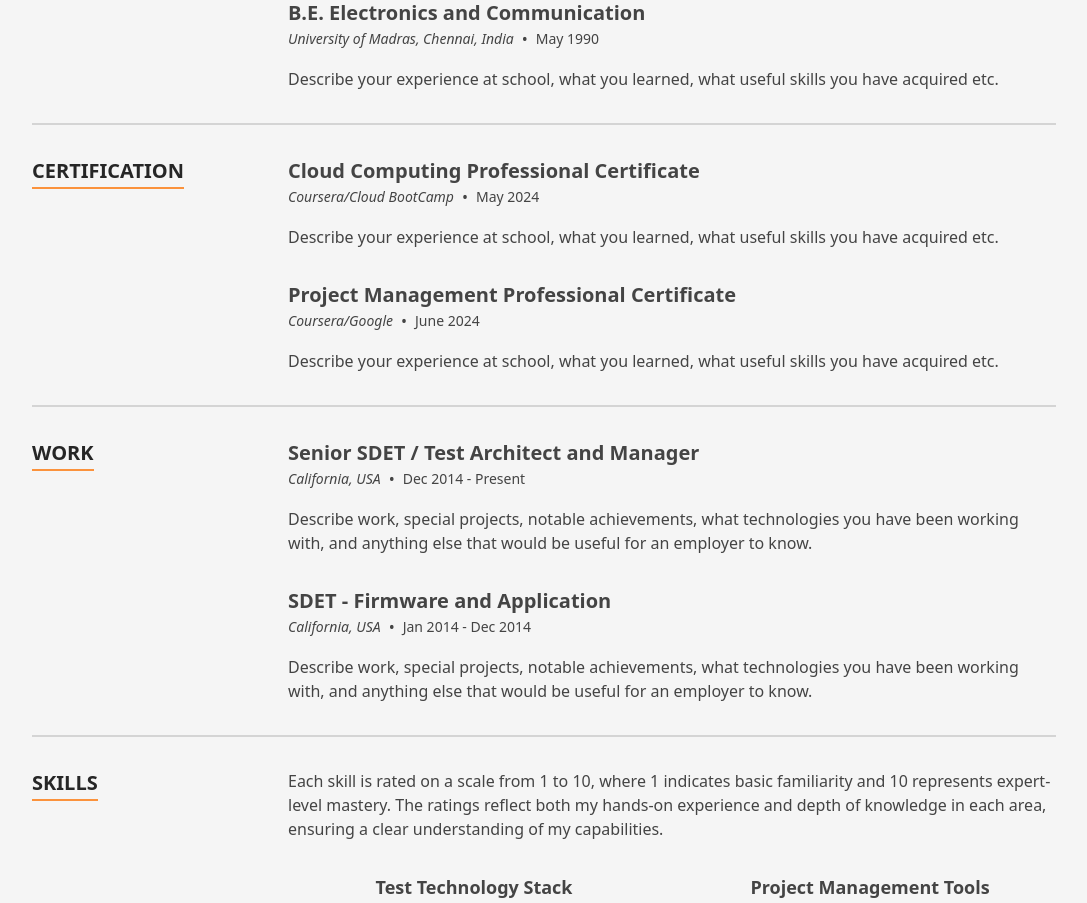
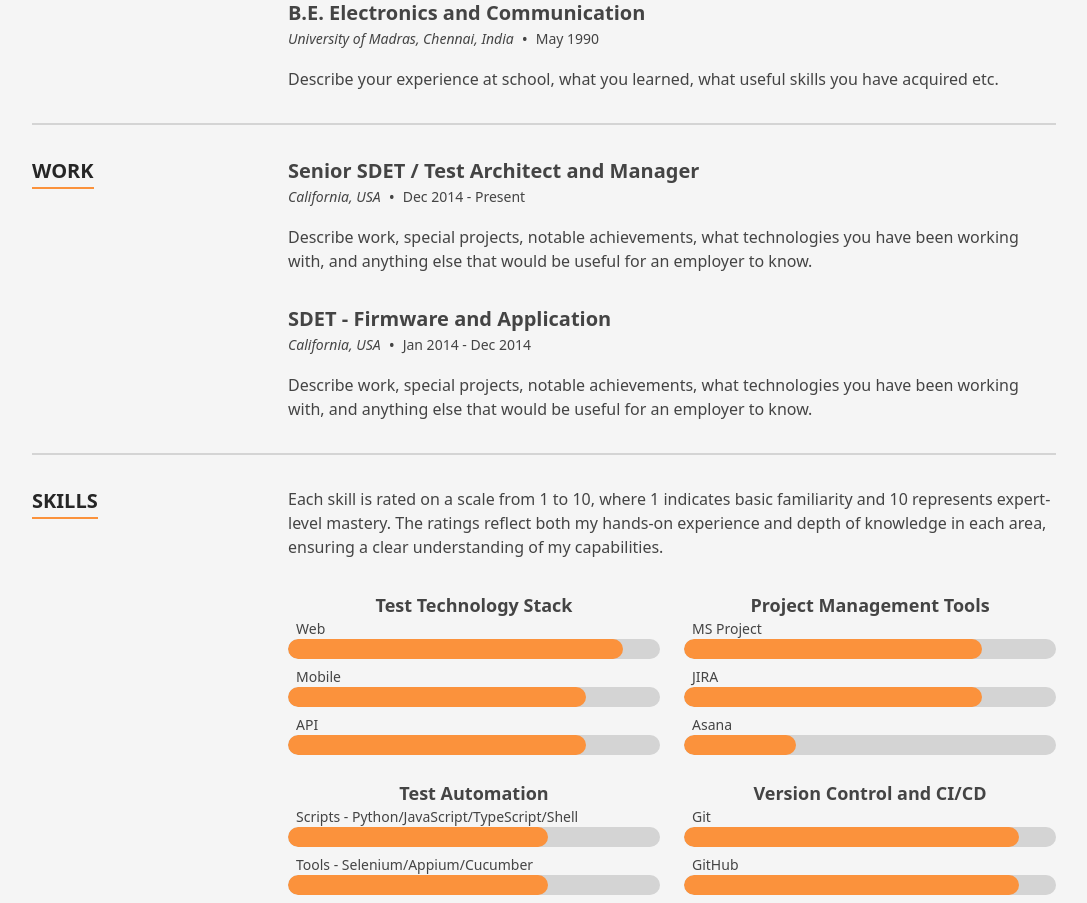
Before and after one commit to jawaharvinayagamurthy/myportfolio-react, a Next.js app: page / in a window 1280 px wide. Shown: the part 2000-2903 px from the top of the page, without its empty margins (96-1183 px from the left). Built offline with nearby package versions, Linux system fonts and the light colour scheme.

Commit message:
Updates to fix hydration

```diff
--- a/src/components/Sections/Resume/TimelineItem.tsx
+++ b/src/components/Sections/Resume/TimelineItem.tsx
@@ -2,7 +2,7 @@ import {FC, memo,} from 'react';
 
 import {TimelineItem} from '../../../data/dataDef';
 
-const TimelineItem: FC<{item: TimelineItem}> = memo(({item}) => {
+const Timeline: FC<{item: TimelineItem}> = memo(({item}) => {
   const {title, date, location, content} = item;
   return (
     <div className="flex flex-col pb-8 text-center last:pb-0 md:text-left">
@@ -19,5 +19,5 @@ const TimelineItem: FC<{item: TimelineItem}> = memo(({item}) => {
   );
 });
 
-TimelineItem.displayName = 'TimelineItem';
-export default TimelineItem;
+Timeline.displayName = 'TimelineItem';
+export default Timeline;
--- a/src/components/Sections/Resume/index.tsx
+++ b/src/components/Sections/Resume/index.tsx
@@ -1,6 +1,6 @@
 import {FC, memo} from 'react';
 
-import {education, certification, experience, SectionId, skills} from '../../../data/data';
+import {education, experience, SectionId, skills} from '../../../data/data';
 import Section from '../../Layout/Section';
 import ResumeSection from './ResumeSection';
 import {SkillGroup} from './Skills';
@@ -12,11 +12,6 @@ const Resume: FC = memo(() => {
       <div className="flex flex-col divide-y-2 divide-neutral-300">
         <ResumeSection title="Education">
           {education.map((item, index) => (
-            <TimelineItem item={item} key={`${item.title}-${index}`} />
-          ))}
-        </ResumeSection>
-        <ResumeSection title="Certification">
-          {certification.map((item, index) => (
             <TimelineItem item={item} key={`${item.title}-${index}`} />
           ))}
         </ResumeSection>
--- a/src/data/data.tsx
+++ b/src/data/data.tsx
@@ -346,28 +346,21 @@ export const education: TimelineItem[] = [
     date: 'Aug 1995',
     location: 'University of Texas at San Antonio, TX, USA',
     title: 'M.S. Electrical Engineering',
-    content: <p>Describe your experience at school, what you learned, what useful skills you have acquired etc.</p>,
+    content: (
+      <p>
+          Describe your experience at school, what you learned, what useful skills you have acquired etc.
+      </p>
+    ),
   },
   {
     date: 'May 1990',
     location: 'University of Madras, Chennai, India',
     title: 'B.E. Electronics and Communication',
-    content: <p>Describe your experience at school, what you learned, what useful skills you have acquired etc.</p>,
-  },
-];
-
-export const certification: TimelineItem[] = [
-  {
-    date: 'May 2024',
-    location: 'Coursera/Cloud BootCamp',
-    title: 'Cloud Computing Professional Certificate',
-    content: <p>Describe your experience at school, what you learned, what useful skills you have acquired etc.</p>,
-  },
-  {
-    date: 'June 2024',
-    location: 'Coursera/Google',
-    title: 'Project Management Professional Certificate',
-    content: <p>Describe your experience at school, what you learned, what useful skills you have acquired etc.</p>,
+    content: (
+      <p>
+        Describe your experience at school, what you learned, what useful skills you have acquired etc.
+      </p>
+    ),
   },
 ];
 
@@ -423,7 +416,6 @@ export const testimonial: TestimonialSection = {
 /**
  * Contact section
  */
-
 export const contact: ContactSection = {
   headerText: 'Get in touch.',
   description: 'Connect with me for collaboration, opportunities, or to discuss my work!',
```
